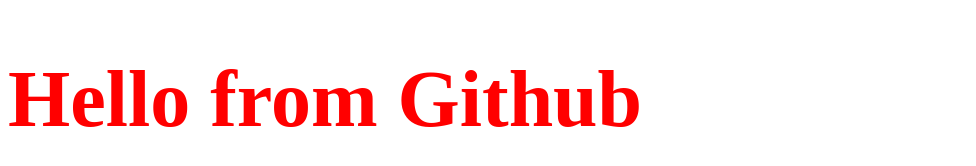
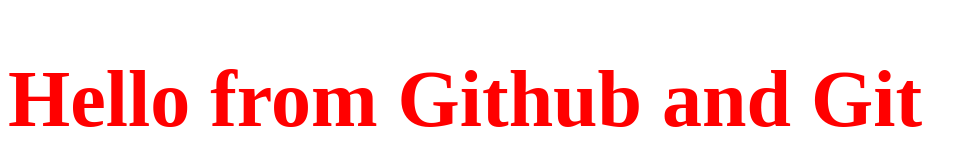
Before and after one commit to freddkaye/cs-it, a plain HTML site: page index.html in a window 1280 px wide. Shown: the whole page, without its empty margins (0-976 px from the left). Drawn offline with Linux system fonts and the light colour scheme.

Commit message:
I have deleted and added one line

```diff
--- a/index.html
+++ b/index.html
@@ -3,9 +3,9 @@
   <head>
     <meta charset="UTF-8" />
     <meta name="viewport" content="width=device-width, initial-scale=1.0" />
-    <title>Document</title>
+    <title>Website</title>
   </head>
   <body>
-    <h1 style="color: red; font-size: 5rem">Hello from Github</h1>
+    <h1 style="color: red; font-size: 5rem">Hello from Github and Git</h1>
   </body>
 </html>
```
